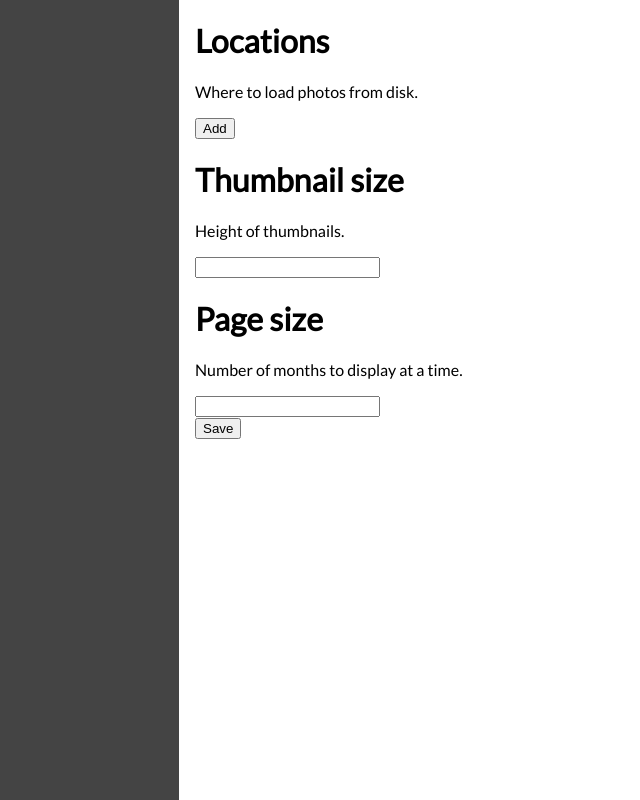
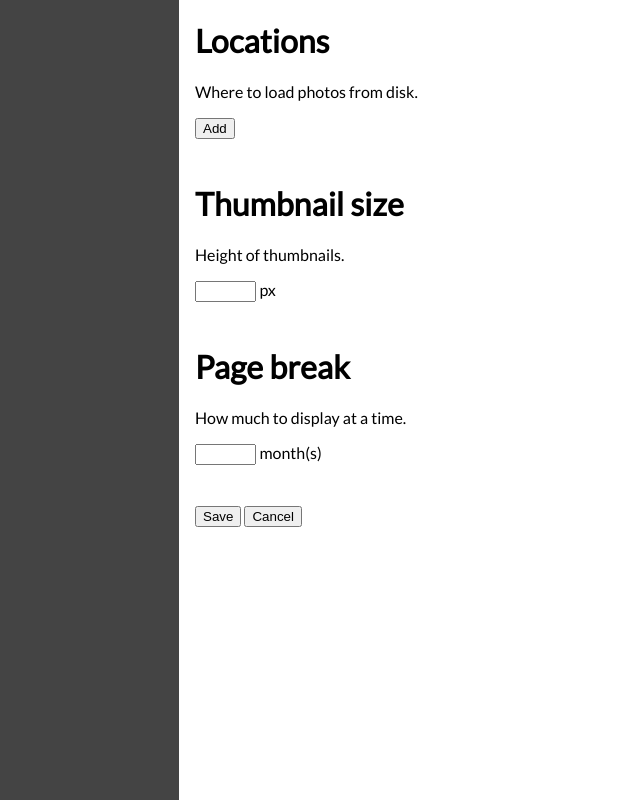
Before and after one commit to killie/zucasa, a Flask app: template server/templates/config.html in a window 1280 px wide. Shown: the whole page, without its empty margins (205-845 px from the left). Run offline with Flask 2, Linux system fonts and the light colour scheme; the template is opened without the code that fills it, so the values that code supplies are empty; parts of the project's set-up code (start-up, migrations or seed data) failed here and were passed over.

Commit message:
Styling config page and adding cancel button

```diff
--- a/server/static/zucasa.css
+++ b/server/static/zucasa.css
@@ -232,3 +232,27 @@ img.thumbnail:hover {
 #config form > div {
     margin-left: 1em;
 }
+
+#config .location input:nth-child(1) {
+    width: 30em;
+}
+
+#config .location input:nth-child(2) {
+    width: 8em;
+}
+
+#config .location {
+    padding-bottom: 0.5em;
+}
+
+#config input[type=number] {
+    width: 4em;
+}
+
+#config form > div {
+    padding-bottom: 1.5em;
+}
+
+#config form > div:last-child {
+    margin-top: 1em;
+}
--- a/server/static/zucasa.js
+++ b/server/static/zucasa.js
@@ -23,3 +23,10 @@ $("#view .close").click(function (e) {
     var url = window.location.href;
     window.location.href = url.substring(0, url.length - 16);
 });
+
+// Clicking cancel on config page goes to previous page
+$("#config .cancel").click(function (e) {
+    if (window.history.length) {
+	window.history.back();
+    }
+});
--- a/server/templates/config.html
+++ b/server/templates/config.html
@@ -25,15 +25,16 @@
       <div>
 	<h1>Thumbnail size</h1>
 	<p>Height of thumbnails.</p>
-	<input type="number" name="size" value="{{ config.size }}">
+	<input type="number" name="size" value="{{ config.size }}"> <span>px</span>
       </div>
       <div>
-	<h1>Page size</h1>
-	<p>Number of months to display at a time.</p>
-	<input type="number" name="months" value="{{ config.months }}">
+	<h1>Page break</h1>
+	<p>How much to display at a time.</p>
+	<input type="number" name="months" value="{{ config.months }}"> <span>month(s)</span>
       </div>
       <div>
 	<input type="submit" class="save" value="Save">
+	<input type="button" class="cancel" value="Cancel">
       </div>
     </form>
     <script type="text/javascript" src="/static/zepto.min.js"></script>
```
